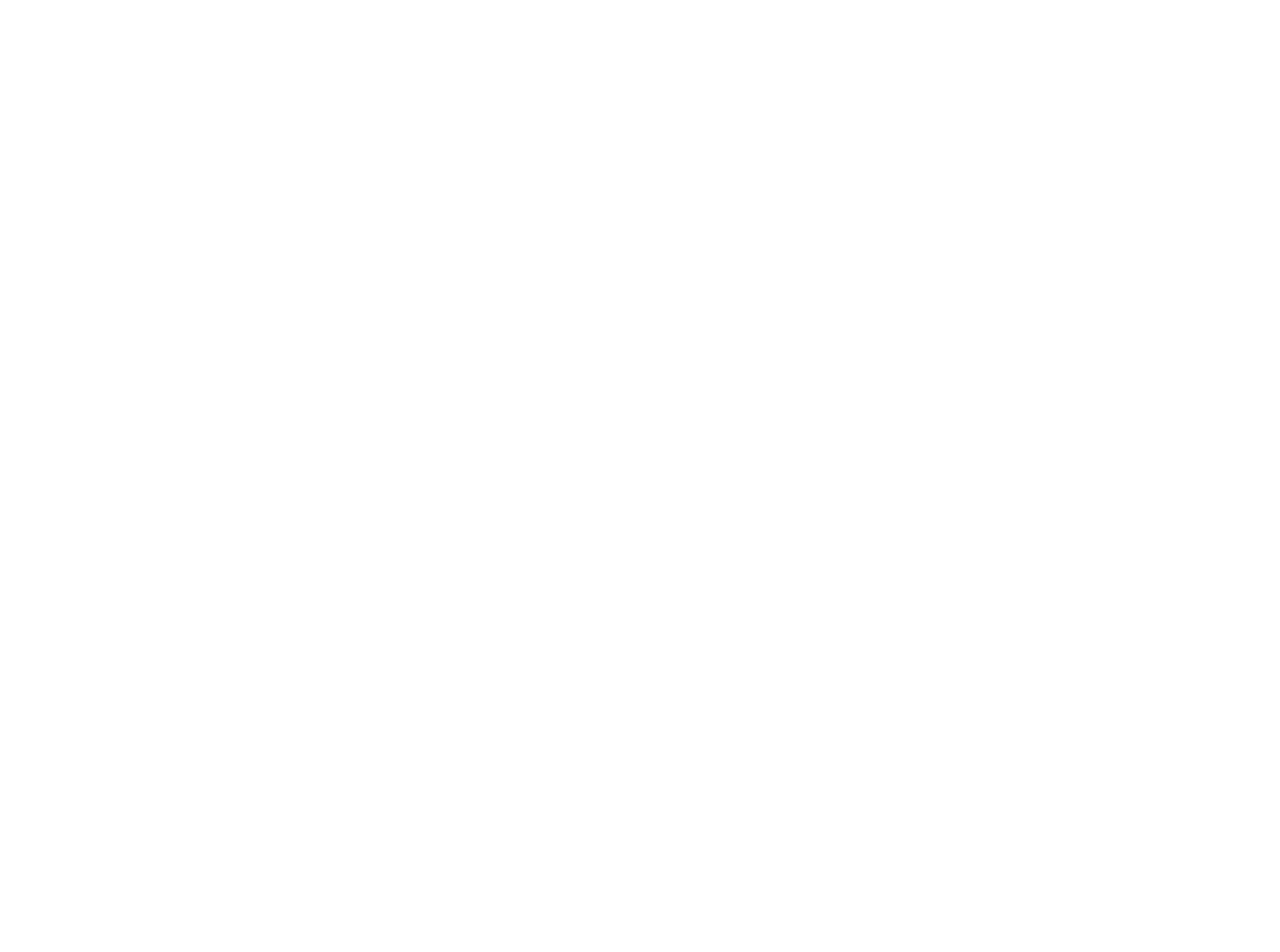
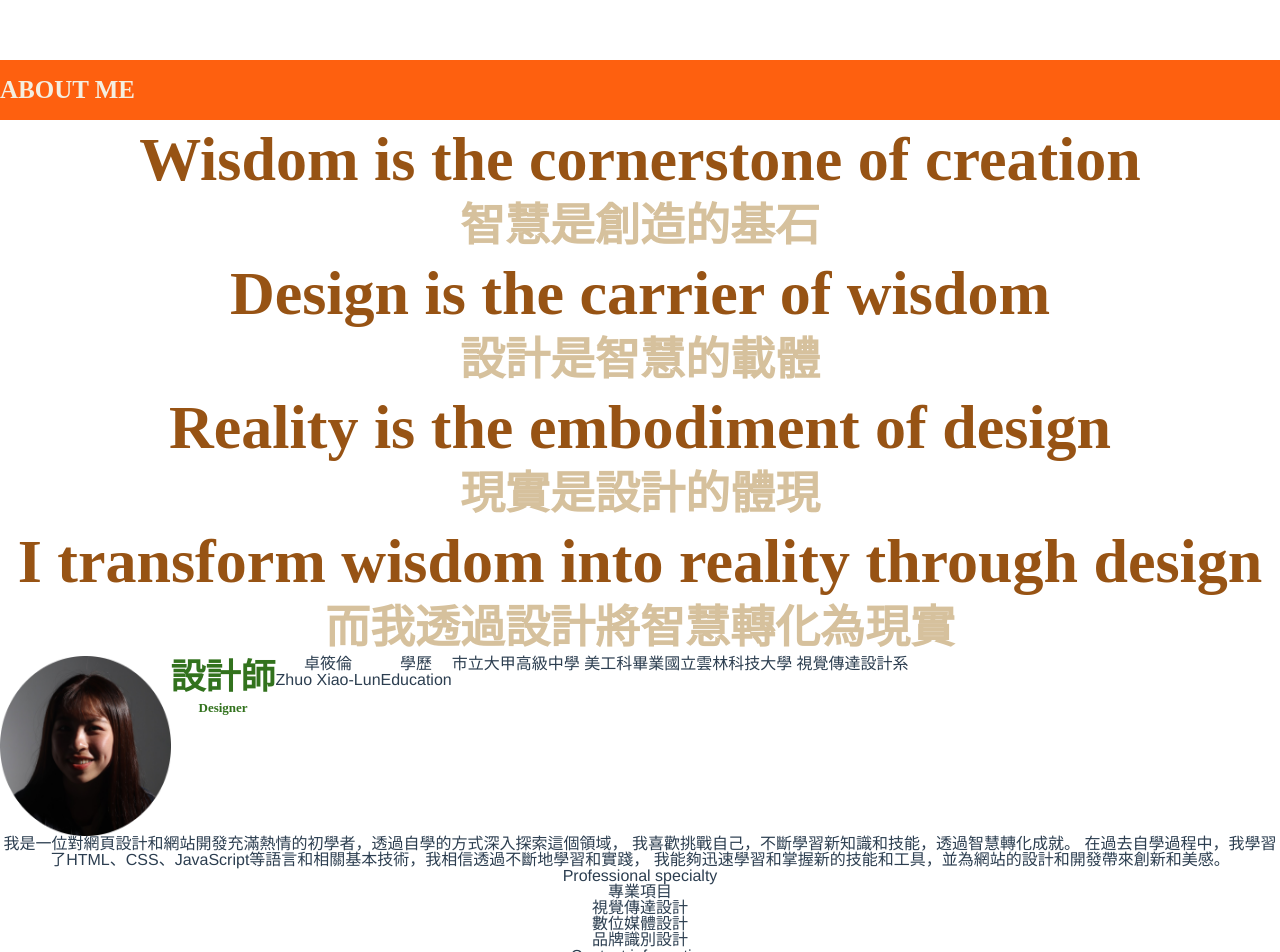
Before and after one commit to zhuoxiaolun/Portfolios-Intern, a Vue app: page / in a window 1280 px wide. Shown: the top 952 px of the page. Before the commit the page ends 800 px from the top, so only its background shows below. Built offline with nearby package versions, Linux system fonts and the light colour scheme.

Commit message:
feat: add about page feature

```diff
--- a/src/assets/WebPage/About.scss
+++ b/src/assets/WebPage/About.scss
@@ -0,0 +1,74 @@
+.about{
+  display: flex;
+  flex-direction: column;
+  align-content: space-between;
+  justify-content: space-around;
+}
+.about-bar {
+  display: flex;
+  justify-content: flex-start;
+  background-color: #FE600F;
+  font-family: 'Source Serif Pro';
+  font-style: normal;
+  font-weight: 600;
+  font-size: 25px;
+  line-height: 60px;
+  color: #F4EEE0;
+}
+.about-title {
+  display: flex;
+  flex-direction: column;
+  justify-content: space-between;
+  align-content: space-around;
+
+  .about-en-title{
+    font-family: 'Source Serif Pro';
+    font-style: normal;
+    font-weight: 600;
+    font-size: 62px;
+    line-height: 78px;
+    color: #975314;
+  }
+
+  .about-ch-title{
+
+    font-family: 'Source Serif Pro';
+    font-style: normal;
+    font-weight: 600;
+    font-size: 45px;
+    line-height: 56px;
+    color: #D6C19D;
+  }
+}
+
+.about-profile{
+  display: flex;
+
+  .about-photo{
+    width: 170.55px;
+    height: 180px;
+  }
+  .about-experience{
+    display: flex;
+    .job{
+      display: flex;
+      flex-direction: column;
+      .job-ch{
+        font-family: 'Source Serif Pro';
+        font-style: normal;
+        font-weight: 600;
+        font-size: 35px;
+        line-height: 44px;
+        color: #32721D;
+      }
+      .job-en{
+        font-family: 'Source Serif Pro';
+        font-style: normal;
+        font-weight: 700;
+        font-size: 13px;
+        line-height: 16px;
+        color: #32721D;
+      }
+    }
+  }
+}
--- a/src/components/About-me-page.vue
+++ b/src/components/About-me-page.vue
@@ -1,9 +1,156 @@
 <template>
+  <div class="about-bar">ABOUT ME</div>
+  <div class="about">
+    <div class="about-title">
+      <div class="title" v-for="(titleObj, index) in titleObjects" :key="index">
+        <p class="about-en-title">
+          {{titleObj["en"]}}
+        </p>
+        <p class="about-ch-title">
+          {{titleObj["ch"]}}
+        </p>
+      </div>
+    </div>
 
+
+    <div class="about-profile">
+      <img class="about-photo" src="../assets/images/about-me-photo.png">
+      <div class="about-experience">
+        <div class="job">
+          <p class="job-ch">{{aboutProfile.job_ch}}</p>
+          <p class="job-en">{{aboutProfile.job_en}}</p>
+        </div>
+        <div class="name">
+         <p class="name-ch">{{aboutProfile.name_ch}}</p>
+         <p class="name-en">{{aboutProfile.name_en}}</p>
+        </div>
+        <div class="education">
+          <p class="education-ch">{{aboutProfile.education_ch}}</p>
+          <p class="education-en">{{aboutProfile.education_en}}</p>
+        </div>
+        <p clas="senior-high">{{aboutProfile.senior_school}}</p>
+        <p class="collage">{{aboutProfile.collage_school}}</p>
+      </div>
+    </div>
+
+    <div class="about-description">
+      <p>
+        我是一位對網頁設計和網站開發充滿熱情的初學者，透過自學的方式深入探索這個領域，
+        我喜歡挑戰自己，不斷學習新知識和技能，透過智慧轉化成就。
+        在過去自學過程中，我學習了HTML、CSS、JavaScript等語言和相關基本技術，我相信透過不斷地學習和實踐，
+        我能夠迅速學習和掌握新的技能和工具，並為網站的設計和開發帶來創新和美感。
+      </p>
+    </div>
+
+    <div class="about-professional-items">
+      <div class="about-professional-items-title">
+        <p class="item-title-ch">{{professionalItems.Title.ch}}</p>
+        <p class="item-title-en">{{professionalItems.Title.en}}</p>
+      </div>
+      <p class="about-professional-items-item" v-for="(item, key) in professionalItems.Items" :key="key">
+        {{item}}
+      </p>
+    </div>
+
+    <div class="about-content">
+      <div class="about-content-title">
+        <p class="content-title-en">{{contentInformation.Title.en}}</p>
+        <p class="content-title-ch">{{contentInformation.Title.ch}}</p>
+      </div>
+
+      <p class="about-content-email">{{contentInformation.Email}}</p>
+      <p class="about-content-phone">{{contentInformation.Phone}}</p>
+    </div>
+  </div>
 </template>
 
-<script>
-export default {
-    name: "About"
+<script setup>
+import {onMounted, ref} from "vue";
+
+
+onMounted(()=>{
+  TitleSetup();
+  SetupAboutProfile();
+  SetupProfessionalItem();
+  SetupContentInformation();
+});
+
+const title_ch = [
+  '智慧是創造的基石',
+  '設計是智慧的載體',
+  '現實是設計的體現',
+  '而我透過設計將智慧轉化為現實'
+];
+
+const titles_en = [
+  'Wisdom is the cornerstone of creation',
+  'Design is the carrier of wisdom',
+  'Reality is the embodiment of design',
+  'I transform wisdom into reality through design'
+];
+
+const titleObjects = ref([]);
+const aboutProfile = ref( {
+  job_en: String,
+  job_ch: String,
+  name_en: String,
+  name_ch: String,
+  education_en: String,
+  education_ch: String,
+  senior_school: String,
+  collage_school: String,
+});
+const professionalItems = ref({
+  Title:{
+    en: String,
+    ch: String
+  },
+  Items: [],
+});
+const contentInformation = ref({
+  Title: {
+     en:String,
+     ch:String
+   },
+  Phone: String,
+  Email: String
+})
+
+function TitleSetup(){
+  for (let i=0;i<titles_en.length;i++){
+    titleObjects.value.push({en: titles_en[i], ch: title_ch[i]});
+  }
 }
+
+const SetupAboutProfile = (()=>{
+  aboutProfile.value = {
+    job_en: "Designer",
+    job_ch: "設計師",
+    name_en: "Zhuo Xiao-Lun",
+    name_ch: "卓筱倫",
+    education_en: "Education",
+    education_ch: "學歷",
+    senior_school: "市立大甲高級中學 美工科畢業",
+    collage_school: "國立雲林科技大學 視覺傳達設計系",
+  }
+});
+
+const SetupProfessionalItem = (()=>{
+
+    professionalItems.value={
+      Title:{en: "專業項目", ch: "Professional specialty"},
+      Items:["視覺傳達設計", "數位媒體設計", "品牌識別設計"]
+    }
+});
+
+const SetupContentInformation=(()=>{
+  contentInformation.value = {
+    Title:{
+       en: "Contact information",
+       ch: "聯絡方式"
+     },
+    Phone:"0979-380-188",
+    Email: "zhuoxl3729@gmail.com"
+  }
+});
 </script>
```
Also changed, not shown: src/assets/images/about-me-photo.png (added).
